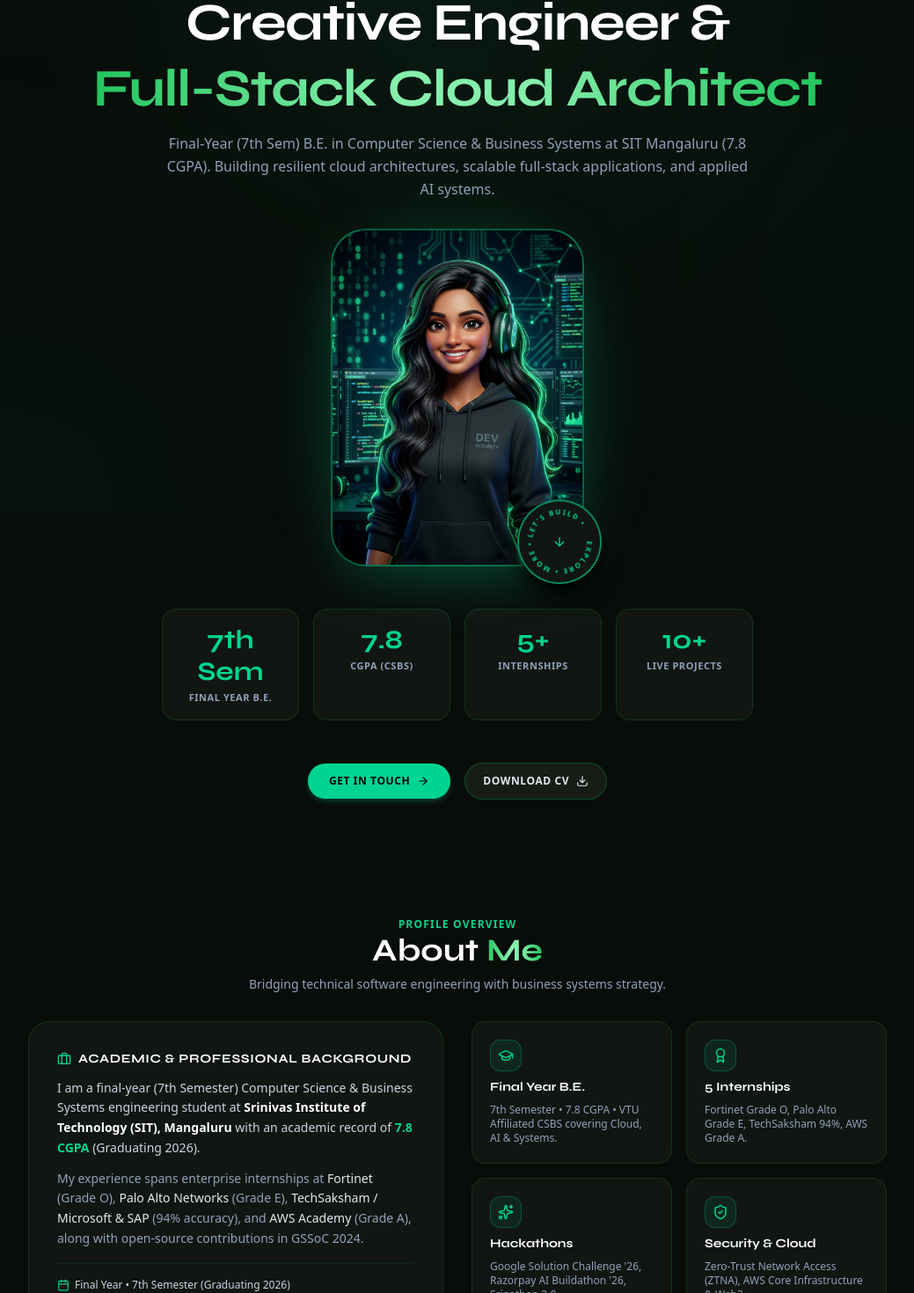
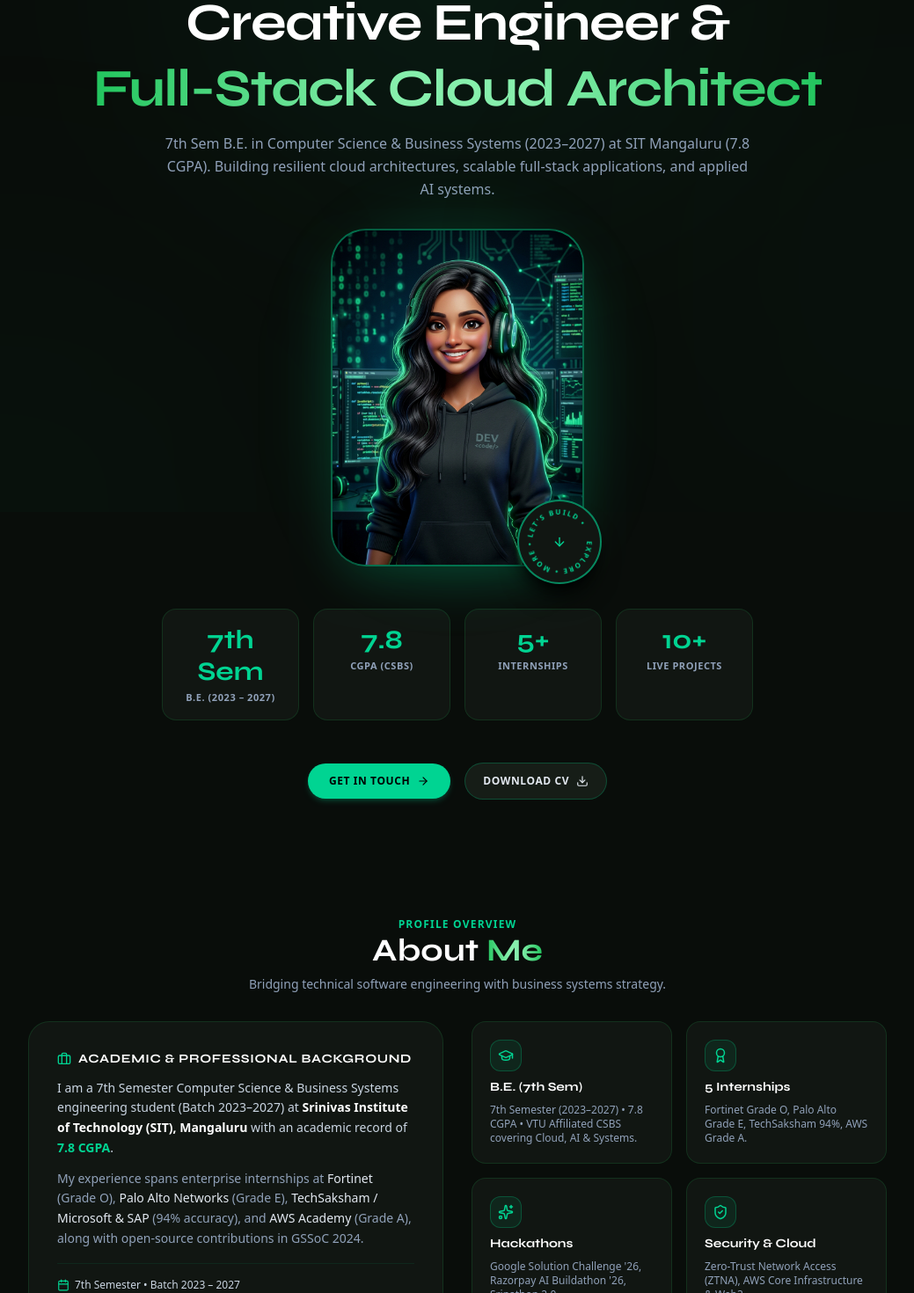
Before and after one commit to DeekshaG96/my-portfolio, a React (Vite) app: page / in a window 1280 px wide. Shown: the part 218-1688 px from the top of the page at 88% size, without its empty margins (120-1159 px from the left). Built offline with nearby package versions, Linux system fonts and the light colour scheme.

Commit message:
fix: update academic batch to 2023-2027 and 7th semester

```diff
--- a/src/App.tsx
+++ b/src/App.tsx
@@ -411,7 +411,7 @@ export default function App() {
           {/* Eyebrow Status Pill */}
           <div className="inline-flex items-center gap-2 px-4 py-1.5 rounded-full bg-emerald-950/60 border border-emerald-500/30 text-emerald-400 text-xs font-medium tracking-wide">
             <span className="w-2 h-2 rounded-full bg-emerald-400 animate-pulse" />
-            Final-Year Engineer (7th Sem CSBS) • Available for Roles
+            7th Sem Engineer (2023 – 2027) • Available for Roles
           </div>
 
           {/* Headline */}
@@ -421,7 +421,7 @@ export default function App() {
               <span className="text-gradient">Full-Stack Cloud Architect</span>
             </h1>
             <p className="text-sm sm:text-base text-slate-400 max-w-2xl mx-auto leading-relaxed">
-              Final-Year (7th Sem) B.E. in Computer Science & Business Systems at SIT Mangaluru (7.8 CGPA). Building resilient cloud architectures, scalable full-stack applications, and applied AI systems.
+              7th Sem B.E. in Computer Science & Business Systems (2023–2027) at SIT Mangaluru (7.8 CGPA). Building resilient cloud architectures, scalable full-stack applications, and applied AI systems.
             </p>
           </div>
 
@@ -461,7 +461,7 @@ export default function App() {
           <div className="grid grid-cols-2 sm:grid-cols-4 gap-4 max-w-2xl mx-auto pt-4 pb-2">
             <div className="bedim-card rounded-2xl p-4 text-center">
               <p className="text-2xl sm:text-3xl font-bold text-emerald-400 font-headline">7th Sem</p>
-              <p className="text-[11px] font-semibold uppercase tracking-wider text-slate-400 pt-1">Final Year B.E.</p>
+              <p className="text-[11px] font-semibold uppercase tracking-wider text-slate-400 pt-1">B.E. (2023 – 2027)</p>
             </div>
             <div className="bedim-card rounded-2xl p-4 text-center">
               <p className="text-2xl sm:text-3xl font-bold text-emerald-400 font-headline">7.8</p>
@@ -516,7 +516,7 @@ export default function App() {
                   <span>Academic & Professional Background</span>
                 </div>
                 <p className="text-sm text-slate-300 leading-relaxed">
-                  I am a final-year (7th Semester) Computer Science & Business Systems engineering student at <span className="text-white font-semibold">Srinivas Institute of Technology (SIT), Mangaluru</span> with an academic record of <span className="text-emerald-400 font-semibold">7.8 CGPA</span> (Graduating 2026).
+                  I am a 7th Semester Computer Science & Business Systems engineering student (Batch 2023–2027) at <span className="text-white font-semibold">Srinivas Institute of Technology (SIT), Mangaluru</span> with an academic record of <span className="text-emerald-400 font-semibold">7.8 CGPA</span>.
                 </p>
                 <p className="text-sm text-slate-400 leading-relaxed">
                   My experience spans enterprise internships at <span className="text-slate-200">Fortinet</span> (Grade O), <span className="text-slate-200">Palo Alto Networks</span> (Grade E), <span className="text-slate-200">TechSaksham / Microsoft & SAP</span> (94% accuracy), and <span className="text-slate-200">AWS Academy</span> (Grade A), along with open-source contributions in GSSoC 2024.
@@ -526,7 +526,7 @@ export default function App() {
               <div className="pt-4 border-t border-emerald-500/10 flex flex-wrap gap-4 text-xs">
                 <div className="flex items-center gap-1.5 text-slate-300">
                   <Calendar size={14} className="text-emerald-400" />
-                  <span>Final Year • 7th Semester (Graduating 2026)</span>
+                  <span>7th Semester • Batch 2023 – 2027</span>
                 </div>
               </div>
             </div>
@@ -537,8 +537,8 @@ export default function App() {
                 <div className="w-9 h-9 rounded-xl bg-emerald-500/10 border border-emerald-500/30 flex items-center justify-center text-emerald-400">
                   <GraduationCap size={18} />
                 </div>
-                <h3 className="text-sm font-bold text-white font-headline">Final Year B.E.</h3>
-                <p className="text-xs text-slate-400">7th Semester • 7.8 CGPA • VTU Affiliated CSBS covering Cloud, AI & Systems.</p>
+                <h3 className="text-sm font-bold text-white font-headline">B.E. (7th Sem)</h3>
+                <p className="text-xs text-slate-400">7th Semester (2023–2027) • 7.8 CGPA • VTU Affiliated CSBS covering Cloud, AI & Systems.</p>
               </div>
 
               <div className="bedim-card rounded-2xl p-5 space-y-2">
@@ -744,10 +744,10 @@ export default function App() {
             </div>
 
             <div className="sm:text-right shrink-0 bg-[#161d17] border border-emerald-500/20 rounded-2xl p-5 w-full sm:w-auto">
-              <span className="text-xs text-slate-400 block">Final Year (7th Sem) • 2022 – 2026</span>
+              <span className="text-xs text-slate-400 block">7th Semester • 2023 – 2027</span>
               <p className="text-3xl font-bold text-emerald-400 font-headline my-1">7.8 CGPA</p>
               <span className="inline-block text-[11px] font-semibold text-emerald-300 bg-emerald-950/70 border border-emerald-500/30 px-3 py-1 rounded-full">
-                Graduating 2026
+                Graduating 2027
               </span>
             </div>
           </div>
```
